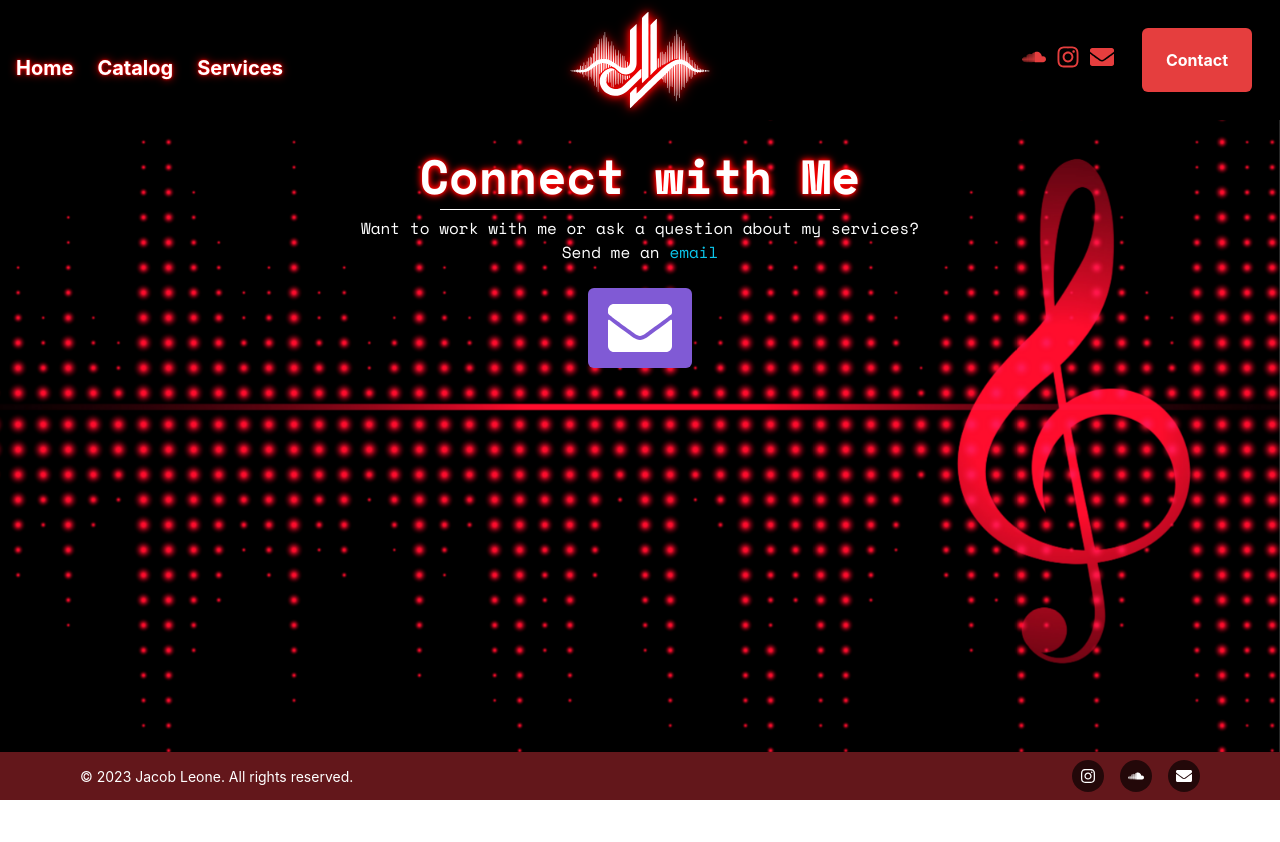
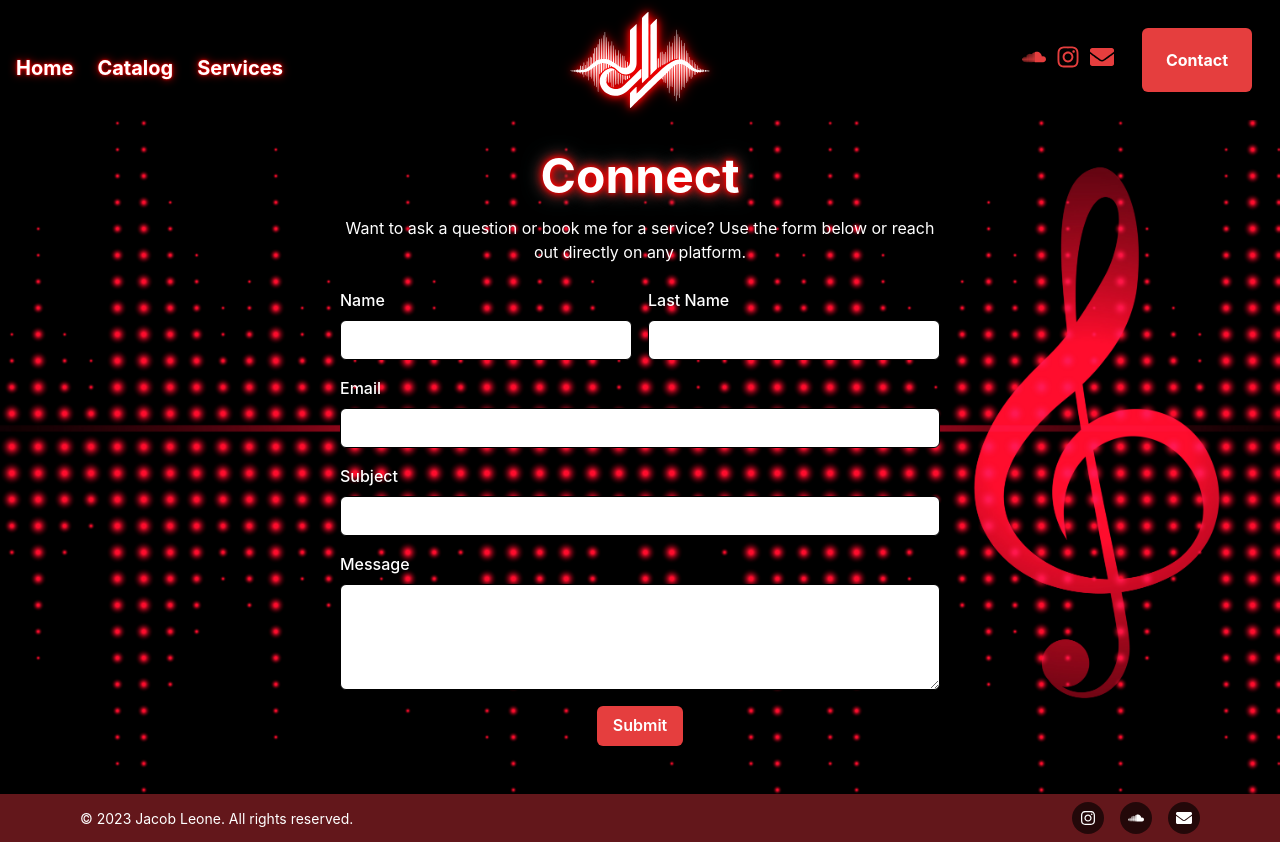
Before and after one commit to jacklion710/jacobleone-music-portfolio, a Next.js app: page /Contact in a window 1280 px wide. Before the commit the page ends 800 px from the top, so only its background shows below. Built offline with nearby package versions, Linux system fonts and the light colour scheme.

Commit message:
Implemented nodemailer contact forms

```diff
--- a/pages/Contact.tsx
+++ b/pages/Contact.tsx
@@ -7,38 +7,145 @@ import {
   HStack,
   IconButton,
   ChakraProvider,
-  useColorModeValue
+  useColorModeValue,
+  Input,
+  Button,
+  Textarea,
+  FormControl,
+  FormLabel,
+  Alert
 } from "@chakra-ui/react";
-import { FaEnvelope } from 'react-icons/fa';
+import {
+  FaEnvelope,
+  FaLinkedin,
+  FaYoutube,
+  FaGithub
+} from 'react-icons/fa';
 import Navbar from "../components/Navbar";
 import Footer from '../components/Footer';
 import { Helmet } from 'react-helmet';
+import Head from 'next/head';
+import { motion } from 'framer-motion';
+import { useInView } from 'react-intersection-observer';
+import { useState, useRef } from 'react';
 
   const socialLinks = [
     {
-    href: "mailto:jacob@jacobleone.com",
+      href: "https://open.spotify.com/artist/35foCh1HOk7XwvVzuiFmzc",
+      label: "Linkedin",
+      icon: <FaLinkedin />,
+      colorScheme: "blue"
+    },
+    {
+      href: "https://github.com/jacklion710",
+      label: "Github",
+      icon: <FaGithub />,
+      colorScheme: "purple"
+    },
+    {
+      href: "https://www.youtube.com/channel/UCbTxhDz-oFPdbKl5-rpi4gQ",
+      label: "Youtube",
+      icon: <FaYoutube />,
+      colorScheme: "red"
+    },
+    {
+      href: "mailto:jacob0leone@gmail.com",
       label: "Email",
       icon: <FaEnvelope />,
-    colorScheme: "purple"
+      colorScheme: "green"
     }
   ];
 
+
   export default function Contact() {
-  const bgColor = useColorModeValue("white", "gray.900");
-  const color = useColorModeValue("white", "gray.100");
+    const bg = useColorModeValue("white", "gray.800");
+    const color = useColorModeValue("black", "white");
+    const [feedbackMsg, setFeedbackMsg] = useState("");
+    const [showFeedback, setShowFeedback] = useState(false);
+
+    const nameRef = useRef<HTMLInputElement>(null);
+    const lastNameRef = useRef<HTMLInputElement>(null);
+    const emailRef = useRef<HTMLInputElement>(null);
+    const subjectRef = useRef<HTMLInputElement>(null);
+    const messageRef = useRef<HTMLTextAreaElement>(null);
+    const [navRef, navInView] = useInView({ triggerOnce: true, threshold: 0.1 });
+    const [footerRef, footerInView] = useInView({ triggerOnce: true, threshold: 0.1 });
+
+
+    const handleSubmit = async (e: React.FormEvent<HTMLFormElement>) => {
+      e.preventDefault();
+
+      const formData = {
+        name: (e.target as any).name.value,
+        lastName: (e.target as any).lastName.value,
+        email: (e.target as any).email.value,
+        subject: (e.target as any).subject.value,
+        message: (e.target as any).message.value
+    };
+
+      try {
+        const response = await fetch('/api/sendEmail', {
+          method: 'POST',
+              headers: {
+                  'Content-Type': 'application/json'
+              },
+              body: JSON.stringify(formData)
+          });
+
+          if (response.status === 200) {
+            console.log('Email sent successfully');
+            setFeedbackMsg("Email sent successfully!");
+          } else {
+              console.log('Error sending email');
+              setFeedbackMsg("Error sending email. Please try again.");
+          }
+          // Show feedback and clear fields
+          setShowFeedback(true);
+          if(nameRef.current) nameRef.current.value = "";
+          if(lastNameRef.current) lastNameRef.current.value = "";
+          if(emailRef.current) emailRef.current.value = "";
+          if(subjectRef.current) subjectRef.current.value = "";
+          if(messageRef.current) messageRef.current.value = "";
+
+          } catch (error) {
+            console.log('There was an error sending the email', error);
+            setFeedbackMsg("There was an error sending the email. Please try again.");
+            setShowFeedback(true);
+          }
+        };
+
+    const fadeIn = {
+      hidden: { opacity: 0 },
+      visible: { opacity: 1, transition: { duration: 1 } }
+    };
+    const fadeIn2 = {
+      hidden: { opacity: 0 },
+      visible: { opacity: 1, transition: { duration: 3.33 } }
+    };
+    const fadeIn3 = {
+      hidden: { opacity: 0 },
+      visible: { opacity: 1, transition: { duration: 5 } }
+    };
+
+    const [ref, inView] = useInView({ triggerOnce: true, threshold: 0.1 });
+    const [refForm, formView] = useInView({ triggerOnce: true, threshold: 0.1 });
+    const [refIcon, iconView] = useInView({ triggerOnce: true, threshold: 0.1 });
 
     return (
       <ChakraProvider>
+        <Head>
+            <link href="https://fonts.googleapis.com/css2?family=Roboto+Mono&display=swap" rel="stylesheet" />
+        </Head>
         <Helmet>
-          <title>Jacob Leone | Connect & Contact</title>
-          <meta name="description" content="Connect with Jacob Leone. Whether you want to collaborate or just have a chat, find the best ways to reach out here." />
-          <meta name="keywords" content="Jacob Leone, Contact, Connect, Email, Music Collaboration" />
+            <title>Connect with Jacob Leone | Contact & Collaboration</title>
+            <meta name="description" content="Want to collaborate or ask a question? Get in touch with Jacob Leone through various platforms including LinkedIn, GitHub, YouTube, or directly via email." />
+            <meta name="keywords" content="Jacob Leone, Contact, Collaboration, LinkedIn, GitHub, YouTube, Email, Tech Services" />
             <meta property="og:type" content="website" />
-          <meta property="og:title" content="Jacob Leone | Connect & Contact" />
-          <meta property="og:description" content="Connect with Jacob Leone. Whether you want to collaborate or just have a chat, find the best ways to reach out here." />
-          <meta property="og:url" content="https://jacobleone.com/Contact" />
-          <link rel="canonical" href="https://jacobleone.com/Contact" />
-          <link href="https://fonts.googleapis.com/css2?family=Space+Mono:wght@400;700&display=swap" rel="stylesheet"/>
+            <meta property="og:title" content="Connect with Jacob Leone | Contact & Collaboration" />
+            <meta property="og:description" content="Reach out to Jacob Leone for collaboration, inquiries, or any questions. Connect through multiple platforms or send a direct email." />
+            <meta property="og:url" content="https://jacobleone.tech/Contact" />
+            <link rel="canonical" href="https://jacobleone.tech/Contact" />
+            <link href="https://fonts.googleapis.com/css2?family=Roboto+Mono&display=swap" rel="stylesheet"/>
         </Helmet>
         <Flex
             direction="column"
@@ -48,65 +155,61 @@ export default function Contact() {
             bgSize="cover"
             bgRepeat="no-repeat"
             bgAttachment="fixed"
-          color={color}
+            color="white"
         >
+        <motion.div ref={navRef} initial="hidden" animate={navInView ? "visible" : "hidden"} variants={fadeIn}>
           <Navbar />
-          <Flex
-            direction="column"
-            align="center"
-            justify="flex-start"
-            py={8}
-            px={4}
-            flexGrow={1}
-            overflowY="auto"
-          >
-          <Box
-            w="100%"
-            maxW="600px"
-            textAlign="center"
-            position="relative"
-          >
-            <Heading
-              fontFamily="'Space Mono', monospace"
-              fontWeight="700"
-              size="2xl"
-              mb={4}
-              position="relative"
-              textShadow="0 0 3px red, 0 0 6px red, 0 0 9px red"
-              _after={{
-                content: '""',
-                display: 'block',
-                position: 'absolute',
-                bottom: '-10px',
-                left: '50%',
-                transform: 'translateX(-50%)',
-                width: '400px',
-                borderBottom: `1px solid `,
-              }}
-            >
-              Connect with Me
+        </motion.div>
+        <Flex direction="column" align="center" justify="flex-start" py={8} px={4} flexGrow={1} overflowY="auto">
+          <Box w="100%" maxW="600px" textAlign="center" position="relative">
+            <motion.div ref={ref} initial="hidden" animate={inView ? "visible" : "hidden"} variants={fadeIn}>
+              <Heading size="2xl" mb={4} position="relative" textShadow="0 0 5px red, 0 0 10px red, 0 0 15px red, 0 0 20px teal" color="white">
+                Connect
               </Heading>
-            <Text mb={6} fontFamily="'Space Mono', monospace">
-              Want to work with me or ask a question about my services? Send me an <Link href="mailto:jacob@jacobleone.com" color="cyan.400">email</Link>
+              <Text mb={6} color={'white'}>
+                Want to ask a question or book me for a service? Use the form below or reach out directly on any platform.
               </Text>
+            </motion.div>
+
+            <motion.div ref={refForm} initial="hidden" animate={formView ? "visible" : "hidden"} variants={fadeIn2}>
+            {showFeedback && (
+              <Alert status="info" mb={4}>
+                {feedbackMsg}
+              </Alert>
+            )}
+            <form onSubmit={handleSubmit}>
+              <Flex wrap="wrap" justifyContent="space-between" color={'white'}>
+                <FormControl id="name" mb={4} flex="1" mr={2}>
+                  <FormLabel>Name</FormLabel>
+                  <Input ref={nameRef} type="text" required bg="white" borderColor="black" color="black"/>
+                </FormControl>
+                <FormControl id="lastName" mb={4} flex="1" ml={2}>
+                  <FormLabel>Last Name</FormLabel>
+                  <Input ref={lastNameRef} type="text" required bg="white" borderColor="black" color="black"/>
+                </FormControl>
+              </Flex>
+              <FormControl id="email" mb={4} color={'white'}>
+                <FormLabel>Email</FormLabel>
+                <Input ref={emailRef} type="email" required bg="white" borderColor="black" color="black"/>
+              </FormControl>
+              <FormControl id="subject" mb={4} color={'white'}>
+                <FormLabel>Subject</FormLabel>
+                <Input ref={subjectRef} type="text" required bg="white" borderColor="black" color="black"/>
+              </FormControl>
+              <FormControl id="message" mb={4} color={'white'}>
+                  <FormLabel>Message</FormLabel>
+                  <Textarea ref={messageRef} rows={4} required bg="white" borderColor="black" color="black"/>
+                </FormControl>
+              <Button type="submit" colorScheme="red" mb={4}>
+                Submit
+              </Button>
+            </form>
+            </motion.div>
             </Box>
-              <HStack spacing={4} justify="center" wrap="wrap" mb={4}>
-              {socialLinks.map(({ href, label, icon, colorScheme }) => (
-                  <Link href={href} isExternal key={href}>
-                  <IconButton
-                      aria-label={label}
-                      icon={icon}
-                      fontSize="64px"
-                      colorScheme={colorScheme}
-                      padding="20px"
-                      paddingX="24px"
-                      paddingY="40px"
-                  />
-                  </Link>
-              ))}
-              </HStack>
           </Flex>
+        <motion.div ref={footerRef} initial="hidden" animate={footerInView ? "visible" : "hidden"} variants={fadeIn}>
           <Footer />
+        </motion.div>
       </Flex>
     </ChakraProvider>
   );
--- /dev/null
+++ b/pages/api/sendEmail.ts
@@ -0,0 +1,32 @@
+import type { NextApiRequest, NextApiResponse } from 'next';
+import nodemailer from 'nodemailer';
+
+export default async function handler(req: NextApiRequest, res: NextApiResponse) {
+    if (req.method === 'POST') {
+        let { name, lastName, email, subject, message } = req.body;
+
+        let transporter = nodemailer.createTransport({
+            service: 'gmail',
+            auth: {
+                user: process.env.GMAIL_USER,
+                pass: process.env.GMAIL_APP_PASSWORD
+            }
+        });
+
+        let mailOptions = {
+            from: email,
+            to: 'jacob0leone@gmail.com',
+            subject: subject,
+            text: `From: ${name} ${lastName}\nEmail: ${email}\nMessage: ${message}`
+        };
+
+        try {
+            await transporter.sendMail(mailOptions);
+            res.status(200).send('Email sent successfully');
+        } catch (error) {
+            res.status(500).send('Error sending email');
+        }
+    } else {
+        res.status(405).send('Method not allowed');
+    }
+}
```
Lines whose indentation alone changed are shown as unchanged.
